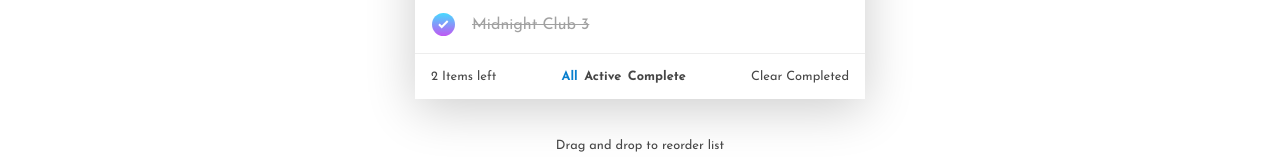
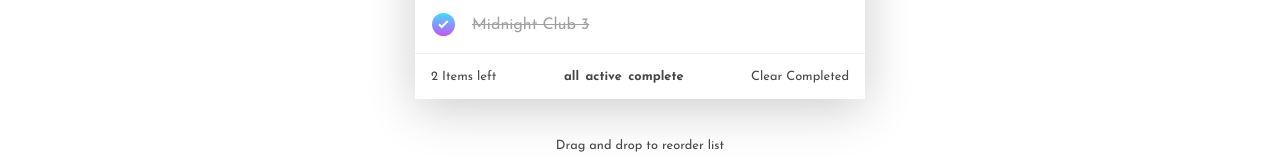
Before and after one commit to jeanjoaquim/todo-app, a React (Create React App) app: page / in a window 1280 px wide. Shown: the part 412-572 px from the top of the page. Built offline with nearby package versions, Linux system fonts and the light colour scheme.

Commit message:
added list toggle

```diff
--- a/src/components/TodoList.jsx
+++ b/src/components/TodoList.jsx
@@ -3,10 +3,45 @@
 import TodoContext from '../context/TodoContext';
 import TodoItem from './TodoItem';
 
+function FooterListItem(props) {
+    const { item, active, onClick } = props;
+
+    return(
+        <li
+            className={`${item} ${active ? 'selected' : ''}`}
+            onClick={() => onClick(item)}
+        >
+            {item}
+        </li>
+    )
+}
+
 function TodoList() {
 
     const {clearItems, itemsLeft, todoData, setTodoData, NightMode} = useContext(TodoContext);
     const [fillList, setFillList] = useState(todoData);
+    const [activeItem, setActiveItem] = useState(null);
+
+    const handleItemClick = (item) => {
+        if(item === 'active') {
+            setFillList(
+                todoData.filter((item) => (
+                    item.status === 'active'
+                ))
+            )
+
+        } else if(item === 'complete') {
+            setFillList(
+                todoData.filter((item) => (
+                    item.status === 'completed'
+                ))
+            )
+        } else {
+            setFillList(todoData)
+        }
+        setActiveItem(item);
+        console.log(item);
+      }
 
     const handleDragEnd = ({destination, source}) => {
         if(!destination) return;
@@ -26,13 +61,14 @@
         setFillList(todoData);
     }, [todoData])
 
-    const handleListContent = (e) => {
+    const handleListContent = (e, item) => {
         if(e.target.className === 'active') {
             setFillList(
                 todoData.filter((item) => (
                     item.status === 'active'
                 ))
             )
+
         } else if(e.target.className === 'complete') {
             setFillList(
                 todoData.filter((item) => (
@@ -42,6 +78,8 @@
         } else {
             setFillList(todoData)
         }
+        setActiveItem(e);
+        console.log(item);
     }
 
     return(
@@ -84,11 +122,23 @@
                 </div> */}
                 <li className={`todo-footer ${NightMode ? 'night-mode-active' : 'night-mode-disabled'}`} >
                     <p><span className='total-items'></span>{itemsLeft} Items left</p>
-                    <nav className='filter'>
-                        <a onClick={handleListContent} className='all selected'>All</a>
-                        <a onClick={handleListContent} className='active'>Active</a>
-                        <a onClick={handleListContent} className='complete'>Complete</a>
-                    </nav>
+                    <ul className='filter'>
+                    <FooterListItem
+                        item="all"
+                        active={activeItem === "all"}
+                        onClick={handleItemClick}
+                    />
+                    <FooterListItem
+                        item="active"
+                        active={activeItem === "active"}
+                        onClick={handleItemClick}
+                    />
+                    <FooterListItem
+                        item="complete"
+                        active={activeItem === "complete"}
+                        onClick={handleItemClick}
+                    />
+                    </ul>
                     <p onClick={clearItems} className="clear-items">Clear Completed</p>
                 </li>
             </ul>
--- a/src/styles.css
+++ b/src/styles.css
@@ -171,6 +171,8 @@
 
 .filter {
     font-weight: bold;
+    list-style: none;
+    display: flex;
 }
 
 .all, .active, .complete {
```
